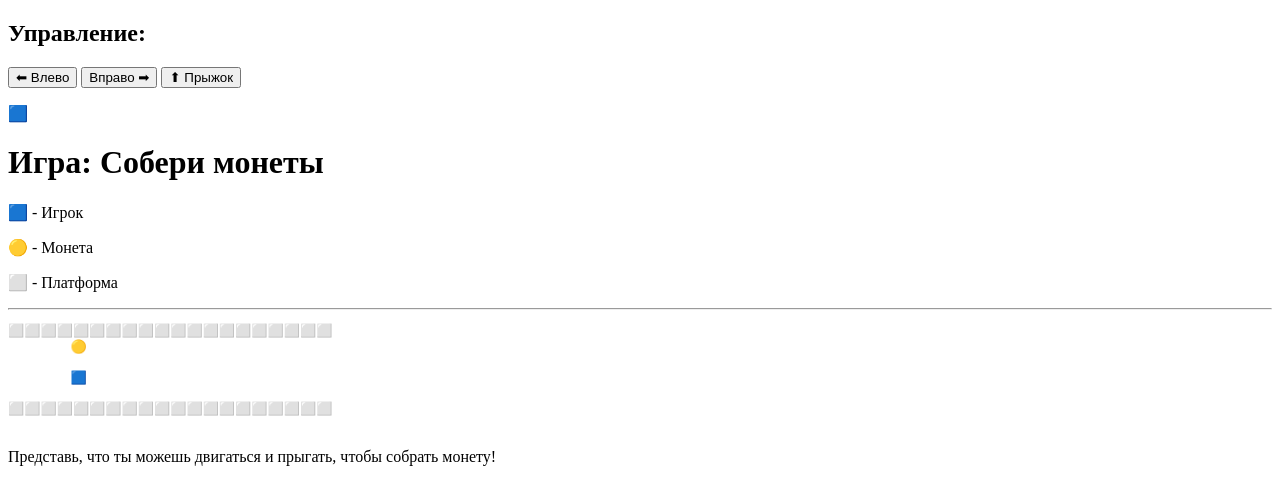
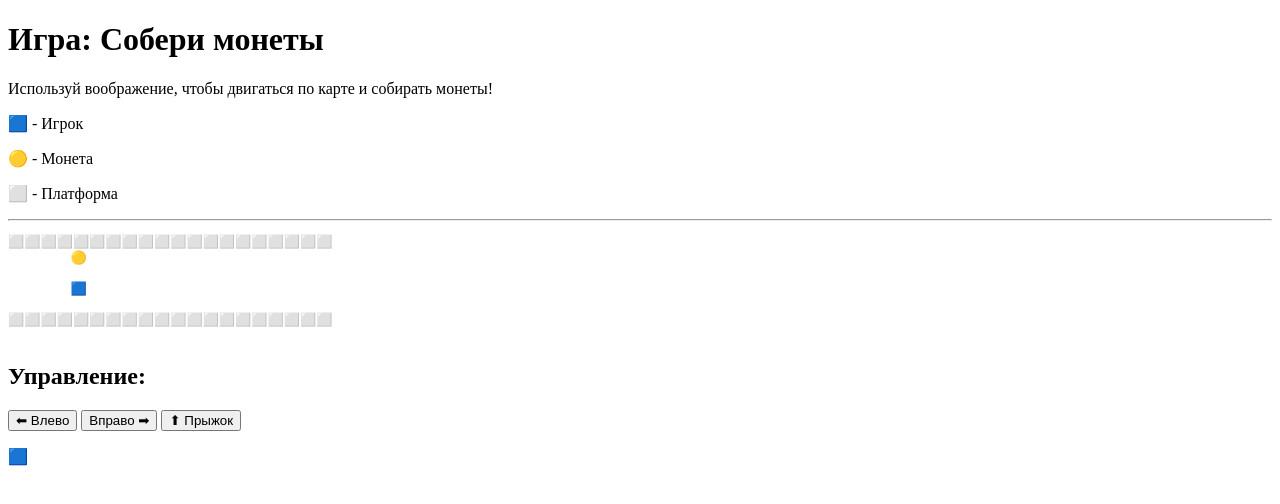
Before and after one commit to GmikeBy/Can-you-see-coins, a plain HTML site: page index.html in a window 1280 px wide. Drawn offline with Linux system fonts and the light colour scheme.

Commit message:
Update index.html

```diff
--- a/index.html
+++ b/index.html
@@ -4,27 +4,9 @@
     <title>Игра: Собери монеты</title>
 </head>
 <body>
-    <h2>Управление:</h2>
-<button onclick="moveLeft()">⬅ Влево</button>
-<button onclick="moveRight()">Вправо ➡</button>
-<button onclick="jump()">⬆ Прыжок</button>
+    <h1>Игра: Собери монеты</h1>
 
-<p id="player">🟦</p>
-
-<script>
-    function moveLeft() {
-        alert("Игрок двигается влево!");
-    }
-
-    function moveRight() {
-        alert("Игрок двигается вправо!");
-    }
-
-    function jump() {
-        alert("Игрок прыгает!");
-    }
-</script>
-    <h1>Игра: Собери монеты</h1>
+    <p>Используй воображение, чтобы двигаться по карте и собирать монеты!</p>
 
     <div>
         <p>🟦 - Игрок</p>
@@ -43,11 +25,26 @@
 ⬜⬜⬜⬜⬜⬜⬜⬜⬜⬜⬜⬜⬜⬜⬜⬜⬜⬜⬜⬜
     </pre>
 
-    <p>Представь, что ты можешь двигаться и прыгать, чтобы собрать монету!</p>
+    <h2>Управление:</h2>
+    <button onclick="moveLeft()">⬅ Влево</button>
+    <button onclick="moveRight()">Вправо ➡</button>
+    <button onclick="jump()">⬆ Прыжок</button>
+
+    <p id="player">🟦</p>
+
+    <script>
+        // Функции для управления
+        function moveLeft() {
+            alert("Игрок двигается влево!");
+        }
+
+        function moveRight() {
+            alert("Игрок двигается вправо!");
+        }
+
+        function jump() {
+            alert("Игрок прыгает!");
+        }
+    </script>
 </body>
-    <script>
-    document.addEventListener("keydown", function(event) {
-        alert("Ты нажал кнопку: " + event.key);
-    });
-    </script>
 </html>
```
